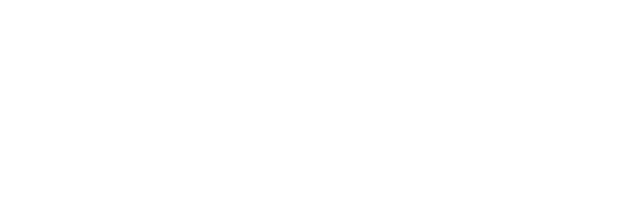
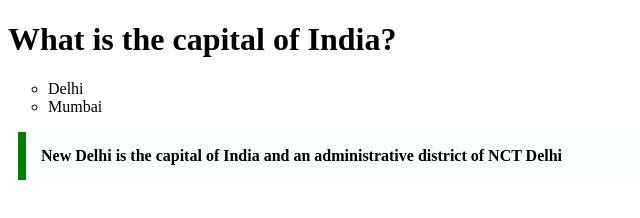
Before and after one commit to acciojob/trivia-Smitaspeak1, a website: page main.html in a window 1280 px wide. Shown: the whole page, without its empty margins (0-640 px from the left). Drawn offline with Linux system fonts and the light colour scheme.

Commit message:
completed the code

```diff
--- a/main.html
+++ b/main.html
@@ -3,14 +3,35 @@
 <html>
 
 <head>
-	<link rel="stylesheet" href="styles.css">
+<title>Document</title>
+<style>
+	 blockquote
+        {
+            max-width: 600px;
+            margin: 10px;
+            padding: 15px;
+            border-left: 8px solid green;
+            background-color: #f8fffe;
+            font-weight: bold;
+        }
+</style>
+<link rel ="stylesheet" href="style.css">
 </head>
 
 <body>
 	<!-- the entire body must be written by student -->
+
     <script type="text/javascript" src="./script.js">
 </script>
 
 </body>
+<h1><b>What is the capital of India?</h1></b>
+    <ul type="circle">
+        <li>Delhi</li>
+        <li>Mumbai</li>
+    </ul>
+
+    <blockquote cite =" https://en.wikipedia.org/wiki/New_Delhi">
+        New Delhi is the capital of India and an administrative district of NCT Delhi</blockquote>
 
 </html>
--- a/styles.css
+++ b/styles.css
@@ -1,2 +1,10 @@
-
+blockquote
+        {
+            max-width: 600px;
+            margin: 10px;
+            padding: 15px;
+            border-left: 8px solid green;
+            background-color: #f8fffe;
+            font-weight: bold;
+        }
 /* Your CSS Code here. */
```
